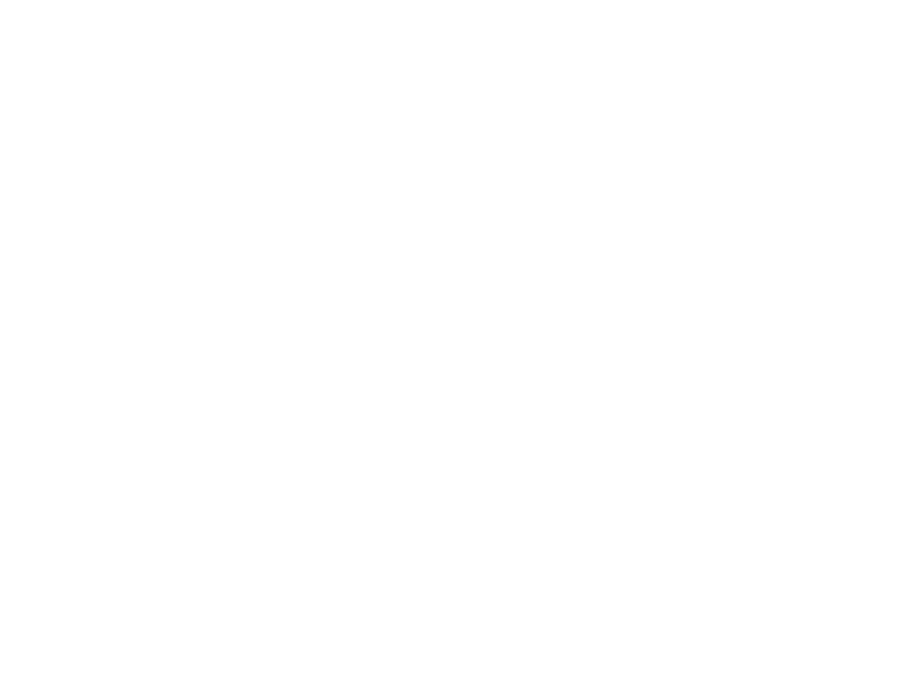
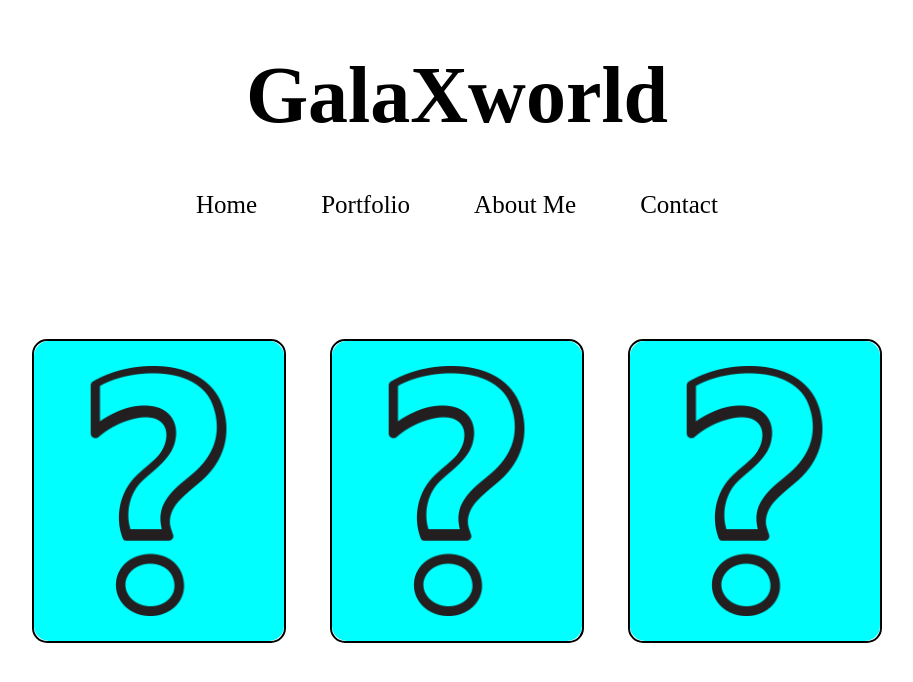
Before and after one commit to Ax3grad/GalaXworld, a plain HTML site: page index.html in a window 1280 px wide. Shown: the whole page, without its empty margins (183-1096 px from the left). Drawn offline with Linux system fonts and the light colour scheme.

Commit message:
modified:   index.html 	modified:   resources/css/style.css 	new file:   resources/img/questionMark.png

```diff
--- a/index.html
+++ b/index.html
@@ -3,9 +3,83 @@
 <head>
     <meta charset="UTF-8">
     <meta name="viewport" content="width=device-width, initial-scale=1.0">
+    <link rel="stylesheet" href="./resources/css/style.css">
     <title>GalaXworld</title>
 </head>
 <body>
+    <!-- Title -->
+    <h1 class="title">GalaXworld</h1>
 
+    <!-- Navbar section starts -->
+    <section id="navbar">
+        <div class="navbar">
+            <div class="navbar-content">
+                <ul>
+                    <li><a href="index.html">Home</a></li>
+                    <li><a href="#">Portfolio</a></li>
+                    <li><a href="#">About Me</a></li>
+                    <li><a href="#">Contact</a></li>
+                </ul>
+            </div>
+        </div>
+    </section>
+    <!-- Main Content Section Start -->
+    <section id="card-content">
+
+    <!-- Info Card #1 START -->
+        <div class="mycard" id="card1">
+            <div class="card-inner">
+                <div class="card-front">
+                    <img src="./resources/img/questionMark.png" alt="Question mark" id="card-img">
+                </div>
+                    <div class="mycard-content">
+                        <h3 class="card-title">Enmanuel</h3>
+                        <br> <hr>
+                        <p>Welcome to my personal website
+                            this is my first ever online
+                            web made entirely by me!
+                        </p>
+                    </div>
+            </div>
+        </div>
+    <!-- Info Card #1 END -->
+
+    <!-- Info Card #2 START -->
+        <div class="mycard" id="card2">
+            <div class="card-inner">
+                <div class="card-front">
+                    <img src="./resources/img/questionMark.png" alt="Question mark" id="card-img">
+                </div>
+                    <div class="mycard-content">
+                        <h3 class="card-title">Axegrad</h3>
+                        <br> <hr>
+                        <p>Welcome to my personal website
+                            this is my first ever online
+                            web made entirely by me!
+                        </p>
+                    </div>
+            </div>
+        </div>
+    <!-- Info Card #2 END -->
+
+    <!-- Info Card #3 START -->
+        <div class="mycard" id="card3">
+            <div class="card-inner">
+                <div class="card-front">
+                    <img src="./resources/img/questionMark.png" alt="Question mark" id="card-img">
+                </div>
+                    <div class="mycard-content">
+                        <h3 class="card-title">GalaXworld</h3>
+                        <br> <hr>
+                        <p>Welcome to my personal website
+                            this is my first ever online
+                            web made entirely by me!
+                        </p>
+                    </div>
+            </div>
+        </div>
+    <!-- Info Card #3 END -->
+
+    </section>
 </body>
 </html>
--- a/resources/css/style.css
+++ b/resources/css/style.css
@@ -0,0 +1,92 @@
+*, head, body {
+    margin: 0;
+    padding: 0;
+}
+:root{
+    --fontMessiri: 'El Messiri';
+    --fontLucky: 'Luckiest Guy';
+    --fontMitr: 'Mitr';
+    --fontPoppins: 'Poppins';
+}
+.title {
+    font-size: 80px;
+    text-align: center;
+    margin: 50px;
+    font-family: var(--fontMessiri);
+}
+.navbar {
+    text-align: center;
+}
+.navbar li{
+    display: inline;
+    margin: 30px;
+}
+.navbar a {
+    color: black;
+    text-decoration: none;
+    font-size: 25px;
+    font-family: var(--fontPoppins);
+}
+#card-content {
+    text-align: center;
+    margin-top: 100px;
+}
+.mycard {
+    display: inline-block;
+    border: 2px solid black;
+    border-radius: 15px;
+    background-color: transparent;
+    width: 250px;
+    height: 300px;
+    margin: 20px;
+}
+.mycard-content {
+    text-align: center;
+    padding-top: 20px;
+    transform: rotateY(180deg);
+    background-color: aquamarine;
+    border-radius: 15px;
+    position: absolute;
+    width: 100%;
+    height: 280px;
+    -webkit-backface-visibility: hidden;
+    backface-visibility: hidden;
+
+}
+.mycard-content h3, p {
+    padding: 5px;
+    font-size: 25px;
+    font-family: var(--fontPoppins);
+}
+/* FLIP CARD */
+
+.card-front {
+    color: black;
+    background-color: aqua;
+    border-radius: 15px;
+    position: absolute;
+    width: 100%;
+    height: 300px;
+    -webkit-backface-visibility: hidden;
+    backface-visibility: hidden;
+}
+.card-inner {
+    position: relative;
+    width: 100%;
+    height: 100%;
+    text-align: center;
+    transition: transform 0.8s;
+    transform-style: preserve-3d;
+}
+.mycard:hover .card-inner {
+    transform: rotateY(180deg);
+}
+#card-img {
+    width: 100%;
+    margin: 25px auto;
+}
+hr {
+    border-color: black;
+    border-width: 1px;
+    margin: 0 50px 15px 50px;
+}
```
Also changed, not shown: resources/img/questionMark.png (added).
